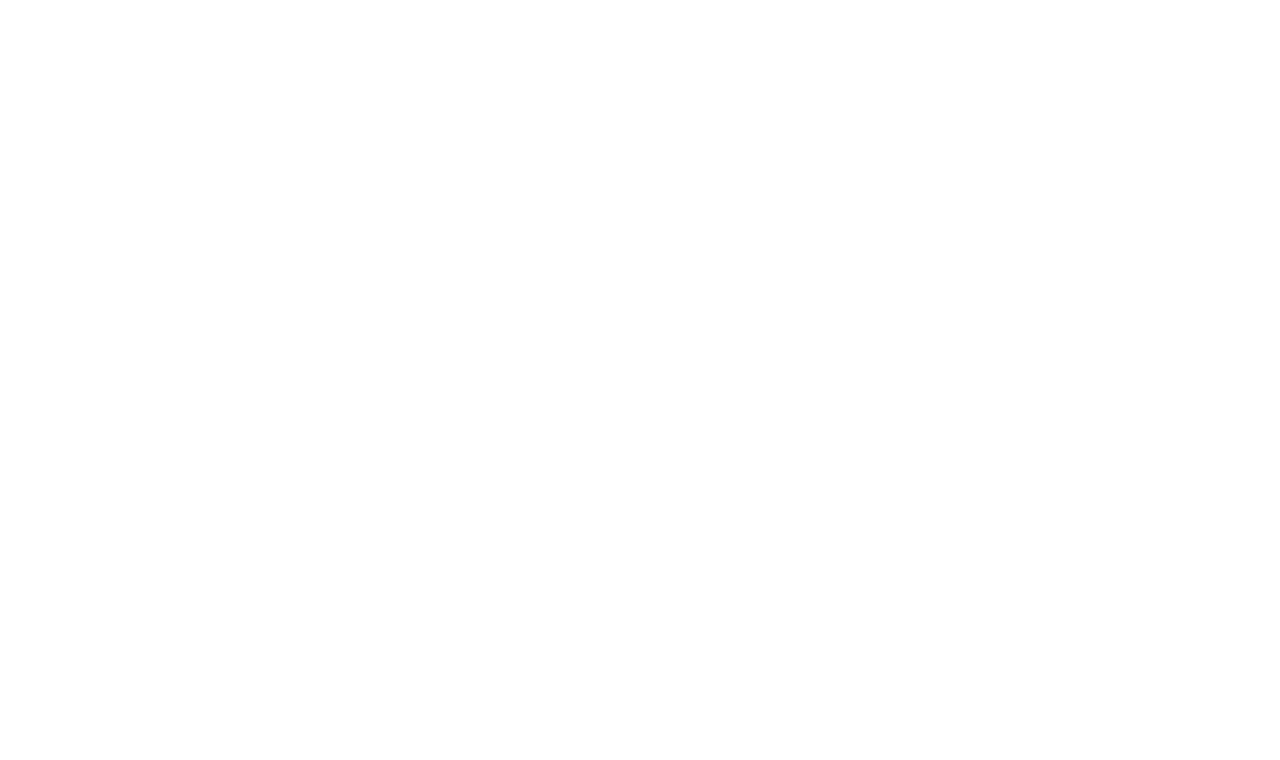
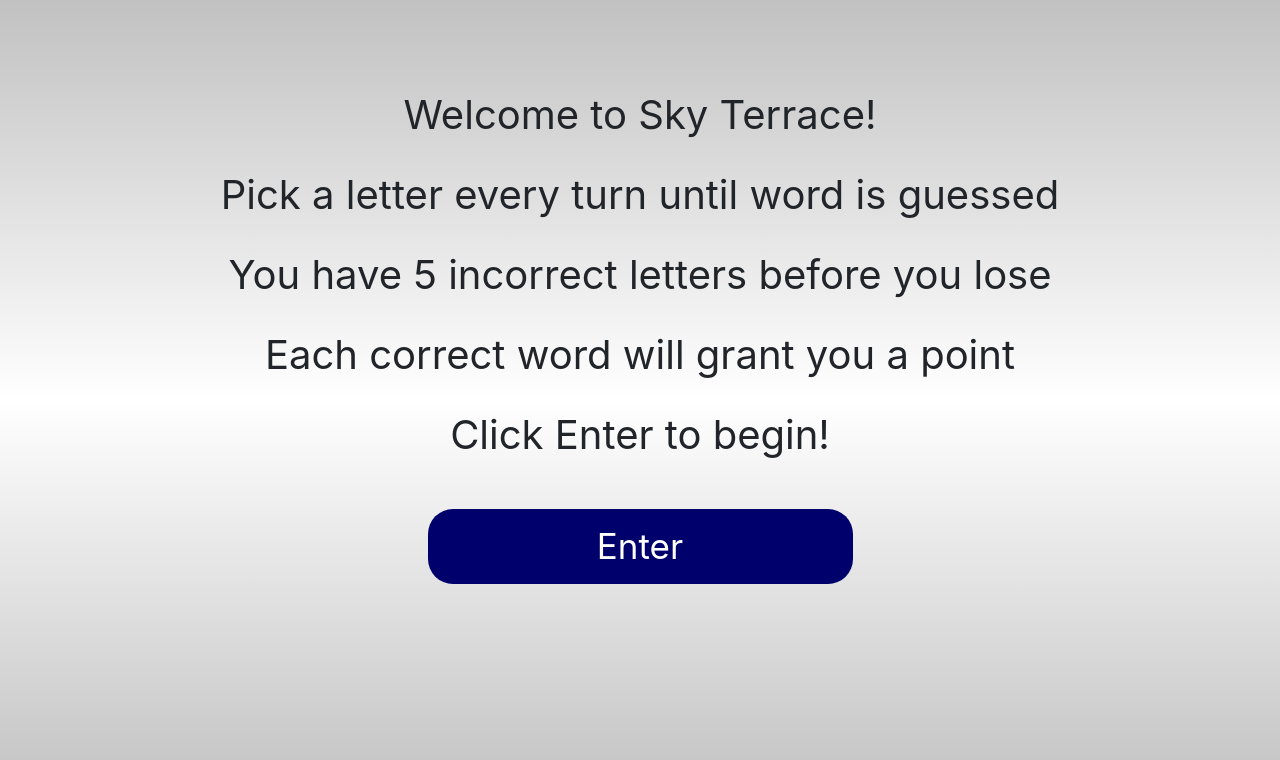
Before and after one commit to birnadam/wordGuessGame, a plain HTML site: page index.html in a window 1280 px wide. Drawn offline with nearby package versions, Linux system fonts and the light colour scheme.

Commit message:
created an intro page with some styles, started a word bank in js

```diff
--- a/assets/css/style.css
+++ b/assets/css/style.css
@@ -0,0 +1,68 @@
+html{
+    -webkit-text-size-adjust: 100%;
+    -ms-text-size-adjust: 100%;
+    height: 100%;
+    margin: 0;
+}
+
+body{
+    background: #c1c1c1;
+    background: -webkit-linear-gradient(#c1c1c1, white, #c1c1c1);
+    background: -o-linear-gradient(#c1c1c1, white, #c1c1c1);
+    background: -moz-linear-gradient(#c1c1c1, white, #c1c1c1);
+    background: linear-gradient(#c1c1c1, white, #c1c1c1);
+}
+
+body, html, #introPage, #introText, #introText p, #sp{
+    -webkit-box-sizing: border-box;
+    -moz-box-sizing: border-box;
+    box-sizing: border-box;
+}
+
+#introPage{
+    position: absolute;
+    top: 0;
+    right: 0;
+    bottom: 0;
+    left: 0;
+    margin: auto;
+}
+
+#introPage{
+    display: block;
+    height: 650px;
+    width: 850px;
+}
+
+#introText{
+    width: 850px;
+    height: 260px;
+    margin: 10px auto;
+}
+
+#introText p{
+    font-size: 40px;
+    text-align: center;
+    margin: 0 auto 20px auto;
+}
+
+#buttonContainer{
+    height: 75px;
+    position:relative;
+    display:block;
+    margin-left: auto;
+    margin-right: auto;
+    width: 50%;
+}
+
+#sp{
+    font-size: 35px;
+    height: 75px;
+    float: center;
+    line-height: 75px;
+    text-align: center;
+    color: white;
+    background-color: #00006c;
+    border-radius: 25px;
+    cursor: pointer;
+}
--- a/assets/javascript/game.js
+++ b/assets/javascript/game.js
@@ -1,6 +1,10 @@
 //Display instructions
 
 //Create word bank that gets randomly picked
+//-word bank (strings in an array):
+const words = ["unicorn", "dragon", "mermaid", "fairy", "werewolf", "leprechaun", "sphinx", "griffin", "pegasus", "chimera",
+"centaur", "ghoul", "troll", "gnome", "pixie", "phoenix"];
+
 //-Array containing several words (strings) and then shuffle
 
 //Present blanks for users to guess
--- a/index.html
+++ b/index.html
@@ -3,16 +3,27 @@
 
 <head>
     <meta charset="UTF-8">
-    <title></title>
+    <meta name="viewport" content="width=device-width, initial-scale=1">
+    <title>Mythical Creature Guessing Game</title>
     <link rel="stylesheet" href="https://maxcdn.bootstrapcdn.com/bootstrap/4.0.0/css/bootstrap.min.css" integrity="sha384-Gn5384xqQ1aoWXA+058RXPxPg6fy4IWvTNh0E263XmFcJlSAwiGgFAW/dAiS6JXm" crossorigin="anonymous">
     <link rel = "stylesheet" type = "text/css" href = "assets/css/style.css">
+    <script type = "text/javascript" src = "assets/javascript/game.js"></script>
 </head>
 
 <body>
-
-    <script type = "text/javascript" src = "assets/javascript/game.js"></script>
-
-
+    <div id="introPage">
+        <div id="introText">
+            <p>Welcome to Sky Terrace!</p>
+            <p>Pick a letter every turn until word is guessed</p>
+            <p>You have 5 incorrect letters before you lose</p>
+            <p>Each correct word will grant you a point</p>
+            <p>Click Enter to begin!</p>
+            <br>
+            <div id="buttonContainer">
+                <div id="sp" onclick="sp()">Enter</div>
+            </div>
+        </div>
+    </div>
 </body>
 
 </html>
```
